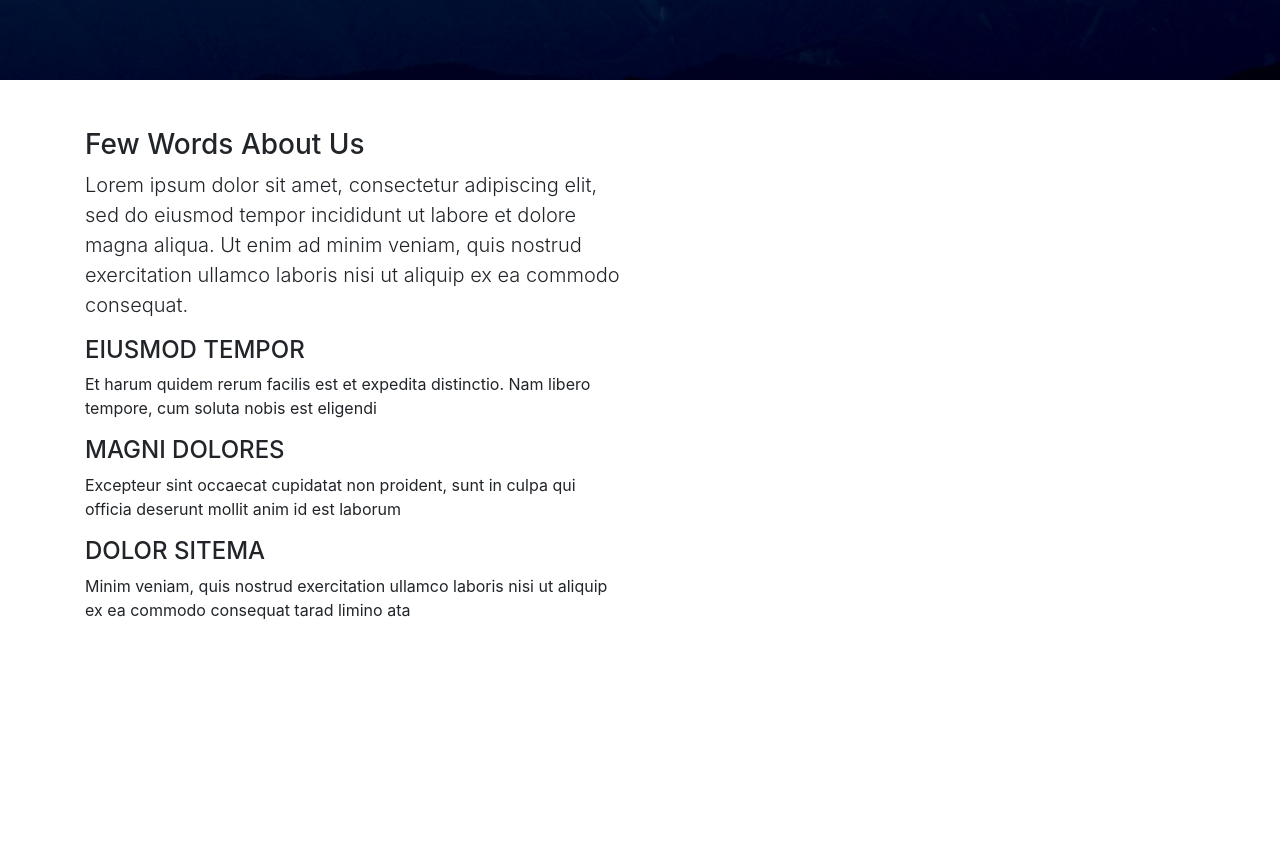
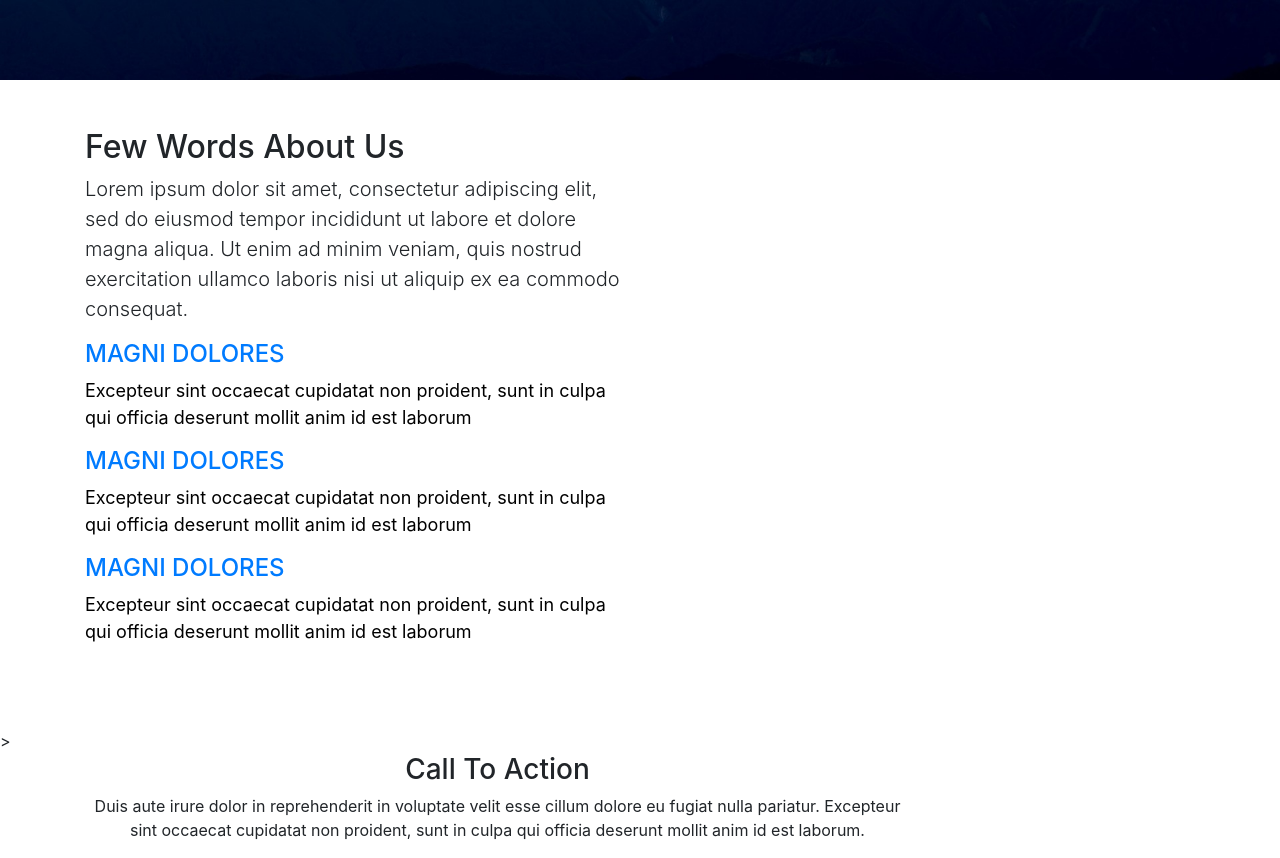
Before and after one commit to shantogain/Project-4, a plain HTML site: page index.html in a window 1280 px wide. Shown: the part 720-1578 px from the top of the page. Before the commit the page ends 1358 px from the top, so only its background shows below. Drawn offline with Linux system fonts and the light colour scheme.

Commit message:
call to action

```diff
--- a/elements/style.css
+++ b/elements/style.css
@@ -7,19 +7,22 @@ body{
 /*!----------------REUSABLE CSS------------------- */
 .button{
     border: 2px solid white;
-    border-radius: 20px;
+    border-radius: 30px;
     text-decoration: none;
-    font-size: ;
-    padding: 10px 20px;
+    font-size: 20px;
+    padding: 8px 25px;
+    color: white;
 
 
 }
 
 .button:hover{
     text-decoration: none;
+    color: white;
 }
 .button-custom:hover{
-    background-color: #2dc997
+    background-color: #2dc997;
+    transition: 0.3s;
 
 }
 
@@ -27,8 +30,6 @@ body{
 
 
 /*!----------------REUSABLE CSS------------------- */
-
-
 .main-header{
     background-image: url(/elements/img/header-bg.jpg);
     background-size: cover;
@@ -52,6 +53,16 @@ body{
 .para{
     font-size: 24px;
 }
-.about-section__inner-container{
+.section-about__item-container{
+    color: black;
+    font-size: 18px;
+}
 
+.call-to-action{
+    background: url(/elements/img/call-to-action-bg.jpg);
+    background-size: initial;
+    background-repeat: no-repeat;
+    background-attachment: scroll;
+    background-position: center center;
+    height: 30vh;
 }
--- a/index.html
+++ b/index.html
@@ -17,9 +17,9 @@
     <!-- ! MAIN HEADER SECTION -->
     <section class="main-header">
         <div class="container">
-            <div class="row">
+            <div class="row text-white text-center">
                 <div class="col-12">
-                    <div class="main-header__inner-container d-flex align-items-center">
+                    <div class="main-header__inner-container d-flex align-items-center justify-content-center">
                         <div class="main-heading__text-container">
                             <div class="main-header__title-container">
                                 <h1 class="text-white display-4">WELCOME TO REGNA</h1>
@@ -45,8 +45,8 @@
                 <div class="col-lg-6">
                     <div class="about-section__inner-container pt-5">
                         <div class="about-section__text-container">
-                            <div class="about-section__title-container">
-                                <h3>Few Words About Us</h3>
+                            <div class="about-section__main-title-container">
+                                <h2>Few Words About Us</h2>
                             </div>
                             <div class="about-section__subtitle-container">
                                 <p class="lead">Lorem ipsum dolor sit amet, consectetur adipiscing elit, sed do eiusmod tempor incididunt ut labore et dolore magna aliqua. Ut enim ad minim veniam, quis nostrud exercitation ullamco laboris nisi ut aliquip ex ea commodo consequat.
@@ -56,12 +56,13 @@
                         <!-- about-card-1 -->
                         <div class="section-about__item-container">
                             <div class="section-about__icon-container">
+
                             </div>
-                            <div class="section-about__title-container">
-                                <h4 class="about-title"><a href="#"></a>EIUSMOD TEMPOR</h4>
+                            <div class="section-about__subtitle-container">
+                                <h4 class="about-title"><a href>MAGNI DOLORES</a></h4>
                             </div>
                             <div class="section-about__body-container">
-                                <p class="about-para">Et harum quidem rerum facilis est et expedita distinctio. Nam libero tempore, cum soluta nobis est eligendi</p>
+                                <p class="about-para">Excepteur sint occaecat cupidatat non proident, sunt in culpa qui officia deserunt mollit anim id est laborum</p>
                             </div>
                         </div>
                         <!-- about-card-1 -->
@@ -69,25 +70,26 @@
                         <!-- about-card-2 -->
                         <div class="section-about__item-container">
                             <div class="section-about__icon-container">
+
                             </div>
-                            <div class="section-about__title-container">
-                                <h4 class="about-title"><a href="#"></a>MAGNI DOLORES</h4>
+                            <div class="section-about__subtitle-container">
+                                <h4 class="about-title"><a href>MAGNI DOLORES</a></h4>
                             </div>
                             <div class="section-about__body-container">
                                 <p class="about-para">Excepteur sint occaecat cupidatat non proident, sunt in culpa qui officia deserunt mollit anim id est laborum</p>
                             </div>
                         </div>
                         <!-- about-card-2 -->
-
                         <!-- about-card-3 -->
                         <div class="section-about__item-container">
                             <div class="section-about__icon-container">
+
                             </div>
-                            <div class="section-about__title-container">
-                                <h4 class="about-title"><a href="#"></a>DOLOR SITEMA</h4>
+                            <div class="section-about__subtitle-container">
+                                <h4 class="about-title"><a href>MAGNI DOLORES</a></h4>
                             </div>
                             <div class="section-about__body-container">
-                                <p class="about-para">Minim veniam, quis nostrud exercitation ullamco laboris nisi ut aliquip ex ea commodo consequat tarad limino ata</p>
+                                <p class="about-para">Excepteur sint occaecat cupidatat non proident, sunt in culpa qui officia deserunt mollit anim id est laborum</p>
                             </div>
                         </div>
                         <!-- about-card-3 -->
@@ -97,6 +99,49 @@
         </div>
     </section>
     <!-- ! !ABOUT SECTION -->
+
+    <!-- !FACTS SECTION -->
+    <section class="facts">
+        <div class="container-fluid">
+            <div class="row">
+                <div class="col-lg-12">
+                    <div class="facts__inner-container">
+                        <div class="facts__title-container">
+                            <h3 class="text-white">WELCOME TO REGNA</h3>
+                        </div>
+                    </div>
+                </div>>
+            </div>
+        </div>
+    </section>
+
+
+
+
+
+
+    <!-- ! !FACTS SECTION -->
+
+
+
+    <section id="call-to-action">
+        <div class="container">
+          <div class="row">
+            <div class="col-lg-9 text-center">
+              <h3 class="cta-title">Call To Action</h3>
+              <p class="cta-text"> Duis aute irure dolor in reprehenderit in voluptate velit esse cillum dolore eu fugiat nulla pariatur. Excepteur sint occaecat cupidatat non proident, sunt in culpa qui officia deserunt mollit anim id est laborum.</p>
+            </div>
+            <div class="col-lg-3 cta-btn-container text-center">
+              <a class="button button-custom" href="#">Call To Action</a>
+            </div>
+          </div>
+
+        </div>
+      </section><!-- #call-to-action -->
+
+
+
+
 
 
 
```
